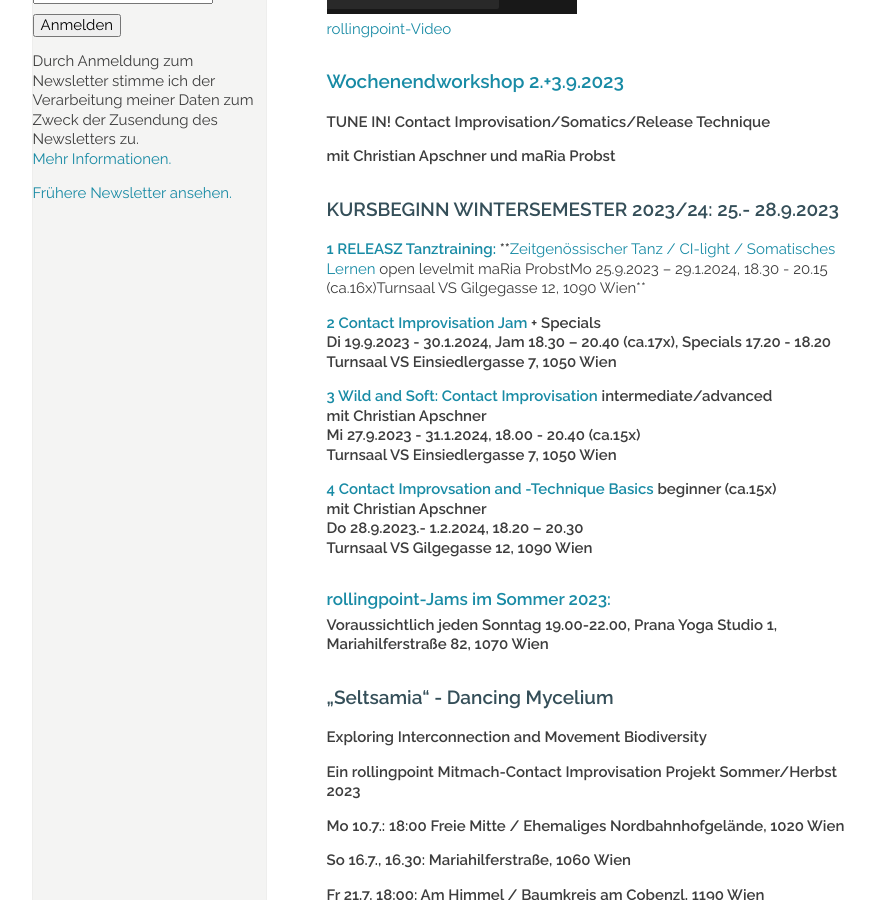
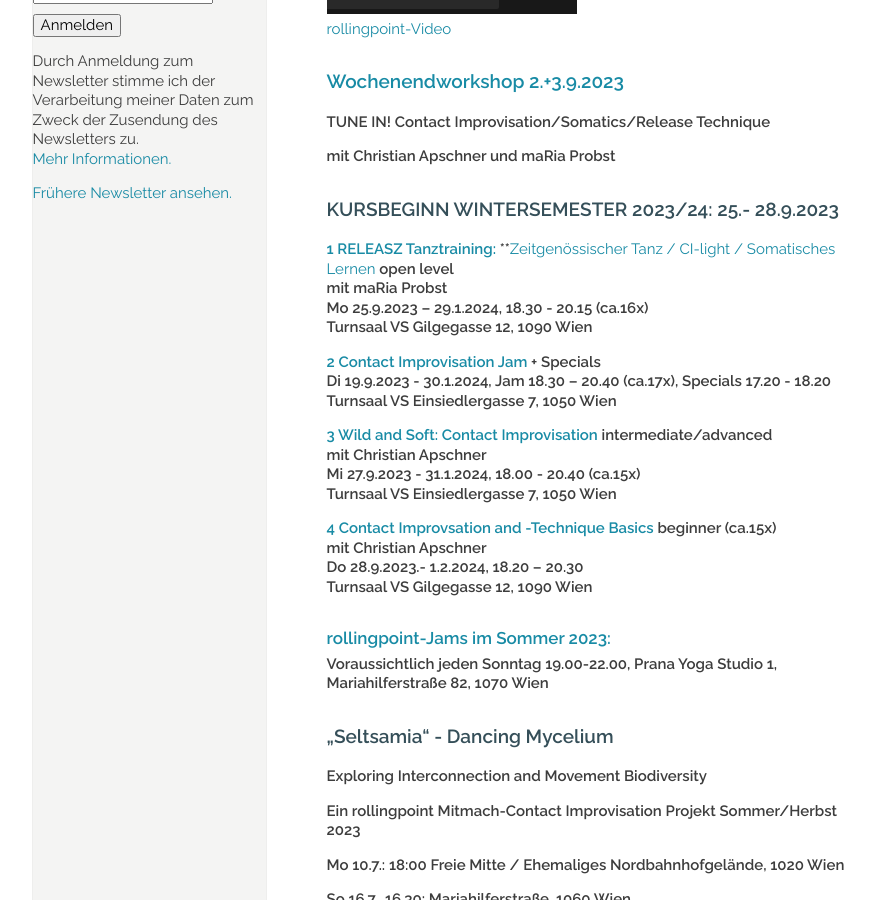
Before and after one commit to manulari/rollingpointat, a Jekyll site: the page built from _pages_de/index.md, in a window 1280 px wide and 900 px high, scrolled down 1073 px. Shown: the whole window, without its empty margins (152-1027 px from the left). Built offline with Jekyll 4.4.1, drawn with Linux system fonts in a browser that asks for light colours; comment, search, counter and statistics services are not loaded.

Commit message:
Update page (de) “index”

```diff
--- a/_pages_de/index.md
+++ b/_pages_de/index.md
@@ -25,7 +25,10 @@ Fotocredit: https://johannes-stolba.net/photography/
 
 ### **KURSBEGINN WINTERSEMESTER 2023/24: 25.- 28.9.2023**
 
-**[1 RELEASZ Tanztraining: ](/kurse#mo)\*\***[Zeitgenössischer Tanz / CI-light / Somatisches Lernen](/kurse#mo) open levelmit maRia ProbstMo 25.9.2023 – 29.1.2024, 18.30 - 20.15 (ca.16x)Turnsaal VS Gilgegasse 12, 1090 Wien\*\*
+**[1 RELEASZ Tanztraining: ](/kurse#mo)\*\***[Zeitgenössischer Tanz / CI-light / Somatisches Lernen](/kurse#mo) **open level**\
+ **mit maRia Probst**\
+**Mo 25.9.2023 – 29.1.2024, 18.30 - 20.15 (ca.16x)**\
+**Turnsaal VS Gilgegasse 12, 1090 Wien**
 
 **[2 Contact Improvisation Jam](/kurse#di) + Specials\
 Di 19.9.2023  - 30.1.2024, Jam 18.30 – 20.40 (ca.17x), Specials 17.20 - 18.20**\
```
